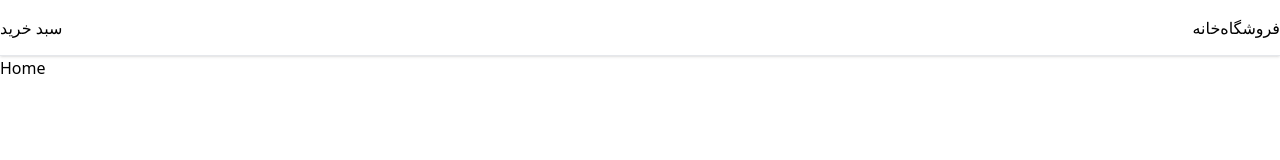
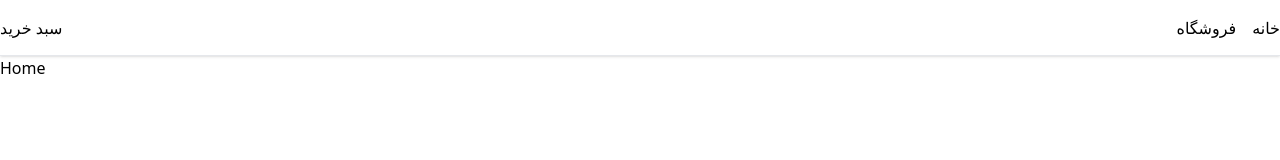
Before and after one commit to mhdix/mahdi-shop, a React (Vite) app: page / in a window 1280 px wide. Shown: the top 160 px of the page. Built offline with nearby package versions, Linux system fonts and the light colour scheme.

Commit message:
feature: create react-router-dom and create navbar

```diff
--- a/src/components/Nav.tsx
+++ b/src/components/Nav.tsx
@@ -1,18 +1,23 @@
 import { Link } from "react-router-dom";
+import Container from "./container/container";
 
 const Nav = () => {
   return (
-    <div className="h-14 border-b shadow flex justify-between flex-row-reverse items-center container mx-auto">
-      <ul className="flex">
-        <li>
+    <div className="h-14 border-b shadow flex items-center">
+      <Container>
+        <div className=" flex justify-between flex-row-reverse items-center">
+          <ul className="flex flex-row-reverse">
+            <li className="ml-4">
               <Link to="/">خانه</Link>
             </li>
-        <li>
+            <li className="ml-4">
               <Link to="/store">فروشگاه</Link>
             </li>
           </ul>
           <div>سبد خرید</div>
         </div>
+      </Container>
+    </div>
   );
 };
 
```
Lines whose indentation alone changed are shown as unchanged.
